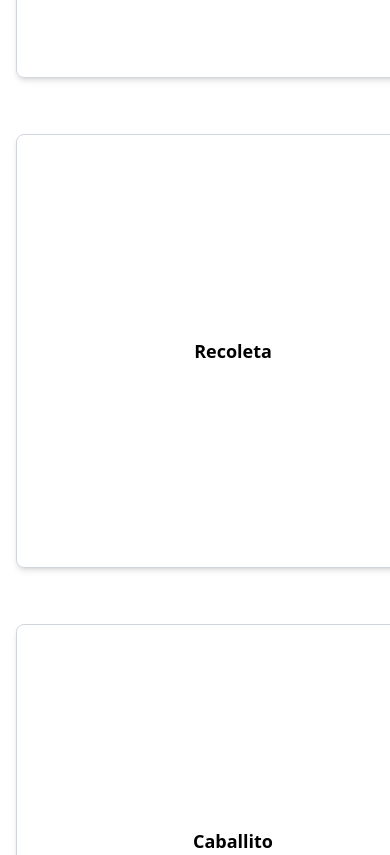
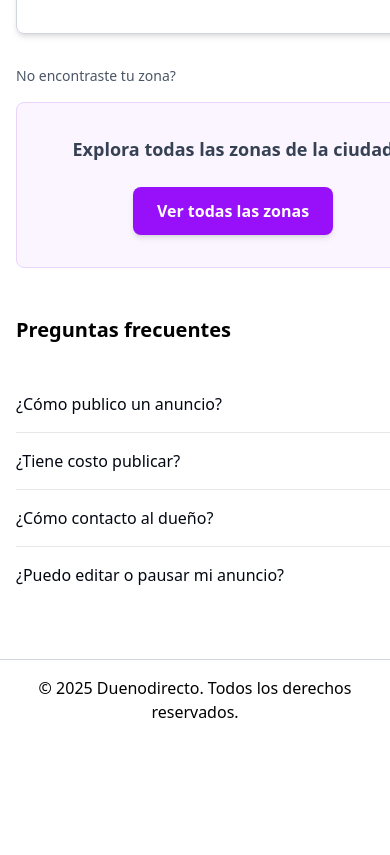
Before and after one commit to Chrono-devs/alquileres-fe, a React app: page / in a window 390 px wide. Shown: the part 4800-5655 px from the top of the page. After the commit the page ends 5540 px from the top, so only its background shows below. Built offline with nearby package versions, Linux system fonts and the light colour scheme; the HTML template or start-up script is replaced by a standard one; a web font is replaced by a local one.

Commit message:
feat: Improve FAQ component accessibility and styling; update ZoneCard and Home layout for consistency; enhance NotFound page design

```diff
--- a/src/components/features/FAQ.jsx
+++ b/src/components/features/FAQ.jsx
@@ -39,7 +39,7 @@ const FAQItem = ({ id, question, answer, open, onToggle }) => {
         onClick={onToggle}
         type="button"
       >
-        <span className="text-gray-900 font-medium">{question}</span>
+        <span className="text-gray-950 text-md font-medium">{question}</span>
         <svg
           className={`ml-3 h-5 w-5 text-gray-500 transition-transform duration-200 ${open ? 'rotate-180' : ''}`}
           viewBox="0 0 20 20" fill="currentColor" aria-hidden="true"
@@ -53,7 +53,7 @@ const FAQItem = ({ id, question, answer, open, onToggle }) => {
         aria-labelledby={buttonId}
         className={`overflow-hidden transition-[max-height] duration-200 ${open ? 'max-h-64' : 'max-h-0'}`}
       >
-        <div className="pb-4 md:pb-5 text-sm text-gray-600 leading-relaxed">
+        <div className="pb-4 md:pb-5 text-md text-gray-600 leading-relaxed">
           {answer}
         </div>
       </div>
@@ -74,8 +74,8 @@ const FAQ = ({ items }) => {
   };
 
   return (
-    <section className="bg-white border border-gray-200 rounded-xl shadow-sm">
-      <div className="p-4 md:p-6">
+    <section className="bg-white">
+      <div className="">
         {data.map((item, idx) => (
           <FAQItem
             key={idx}
--- a/src/components/ui/ZoneCard.jsx
+++ b/src/components/ui/ZoneCard.jsx
@@ -2,7 +2,7 @@
 const ZoneCard = ({ title, linkUrl }) => {
     return (
         <div className="border border-gray-300 rounded-lg overflow-hidden shadow-md">
-            <a href={linkUrl} className="flex p-4 hover:bg-gray-100 aspect-square justify-center items-center transition-colors">
+            <a href={linkUrl} className="flex p-4 hover:bg-gray-100 min-h-50 sm:aspect-square justify-center items-center transition-colors">
                 <h3 className="font-semibold text-lg">{title}</h3>
             </a>
         </div>
--- a/src/pages/Home.jsx
+++ b/src/pages/Home.jsx
@@ -9,8 +9,8 @@ const Home = () => {
 
   // Página del usuario comun
   return (
-    <main className="max-w-6xl mx-auto px-4 sm:mt-4">
-      <section className="py-4 sm:py-6">
+    <main className="max-w-6xl mx-auto px-4 mt-2 sm:mt-4">
+      <section className="py-4 mb-4 sm:py-6">
         <SearchRent />
       </section>
       <CategoryTitle text="Propiedades destacadas" />
@@ -95,7 +95,7 @@ const Home = () => {
         />
       </section>
       <CategoryTitle text="Zonas destacadas" />
-      <section className="py-8 grid grid-cols-1 sm:grid-cols-2 md:grid-cols-3 lg:grid-cols-4 gap-14 md:gap-6">
+      <section className="py-8 grid grid-cols-1 sm:grid-cols-2 md:grid-cols-3 lg:grid-cols-4 gap-4 sm:gap-14 md:gap-6">
         <ZoneCard title="Palermo" linkUrl="/zona/palermo" />
         <ZoneCard title="Belgrano" linkUrl="/zona/belgrano" />
         <ZoneCard title="Recoleta" linkUrl="/zona/recoleta" />
--- a/src/pages/NotFound.jsx
+++ b/src/pages/NotFound.jsx
@@ -1,9 +1,9 @@
 const NotFound = () => {
   return (
-    <div className="p-8 text-center">
+    <div className="p-8 text-center min-h-screen flex flex-col items-center justify-center">
       <h1 className="text-3xl font-bold mb-2">404</h1>
       <p className="text-gray-600 mb-4">La página que buscas no existe.</p>
-      <a href="/" className="text-sm text-blue-600 hover:underline">Volver al inicio</a>
+      <a href="/" className="text-sm text-purple-600 hover:underline">Volver al inicio</a>
     </div>
   );
 };
```
